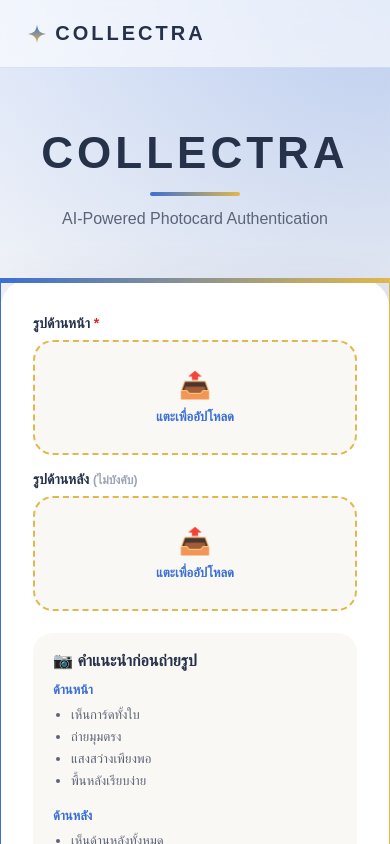
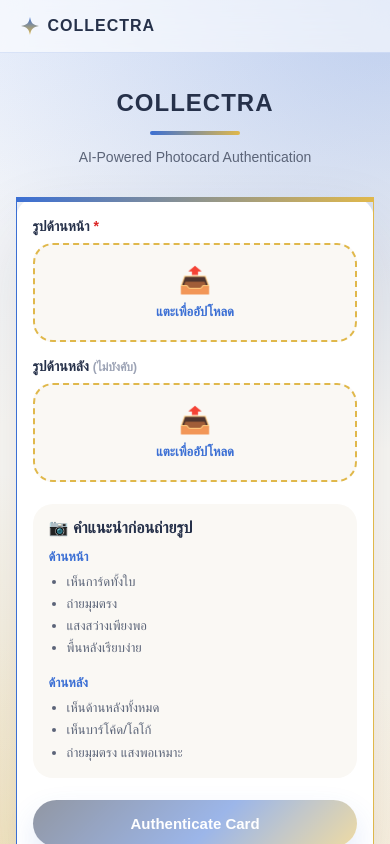
Before and after one commit to Momosama183/Collectra-marketplace, a Next.js app: page /verify in a window 390 px wide. Shown: the top 844 px of the page. Built offline with nearby package versions, Linux system fonts and the light colour scheme.

Commit message:
Improve mobile responsiveness

```diff
--- a/app/globals.css
+++ b/app/globals.css
@@ -420,6 +420,10 @@ footer p {
     padding: 0 5%;
   }
 
+  .logo {
+    font-size: 22px;
+  }
+
   .hero {
     grid-template-columns: 1fr;
     text-align: center;
@@ -428,19 +432,25 @@ footer p {
   }
 
   .hero h1 {
-    font-size: 42px;
+    font-size: 36px;
   }
 
   .heroButtons {
     flex-direction: column;
   }
 
+  .heroButtons a {
+    width: 100%;
+    text-align: center;
+    box-sizing: border-box;
+  }
+
   .section {
-    padding: 70px 6%;
+    padding: 50px 6%;
   }
 
   .section h2 {
-    font-size: 32px;
+    font-size: 26px;
   }
 
   .artistGrid {
@@ -453,6 +463,55 @@ footer p {
 
   .cartPrice {
     text-align: left;
+  }
+
+  .heroPanel,
+  .orderBox,
+  .cartBox,
+  .paymentBox,
+  .trackingBox,
+  .contactBox,
+  .shippingBox {
+    padding: 20px;
+    border-radius: 22px;
+  }
+
+  .qrImage {
+    width: 100%;
+    max-width: 280px;
+    height: auto;
+    aspect-ratio: 1 / 1;
+  }
+
+  .tabs {
+    flex-wrap: wrap;
+  }
+
+  .adminStats,
+  .adminOrders {
+    grid-template-columns: 1fr !important;
+  }
+}
+
+@media (max-width: 480px) {
+  .hero h1 {
+    font-size: 28px;
+  }
+
+  .tag {
+    font-size: 11px;
+  }
+
+  .subtitle {
+    font-size: 16px;
+  }
+
+  .section h2 {
+    font-size: 22px;
+  }
+
+  .logo {
+    font-size: 18px;
   }
 }.albumImage {
   width: 100%;
@@ -1040,3 +1099,67 @@ footer p {
   padding: 14px 16px;
   border-radius: 14px;
 }
+
+@media (max-width: 640px) {
+  .verifyNav {
+    padding: 16px 5%;
+  }
+
+  .verifyLogo {
+    font-size: 16px;
+    letter-spacing: 1px;
+  }
+
+  .verifyHero {
+    padding: 36px 5% 20px;
+  }
+
+  .verifyHero h1 {
+    font-size: 30px;
+    letter-spacing: 2px;
+  }
+
+  .verifyHero p {
+    font-size: 14px;
+  }
+
+  .verifyCard {
+    max-width: 100%;
+    margin: 12px 4% 0;
+    padding: 20px;
+    border-radius: 22px;
+  }
+
+  .verifyGuide {
+    padding: 14px 16px;
+  }
+
+  .verifyButton {
+    padding: 15px;
+    font-size: 15px;
+  }
+
+  .verifyPreviewImg {
+    height: 110px;
+  }
+
+  .verifyScoreWrap svg {
+    width: 90px;
+    height: 90px;
+  }
+}
+
+@media (max-width: 400px) {
+  .verifyHero h1 {
+    font-size: 24px;
+    letter-spacing: 1px;
+  }
+
+  .verifyCard {
+    padding: 16px;
+  }
+
+  .verifyUploadTrigger {
+    padding: 20px 8px;
+  }
+}
```
